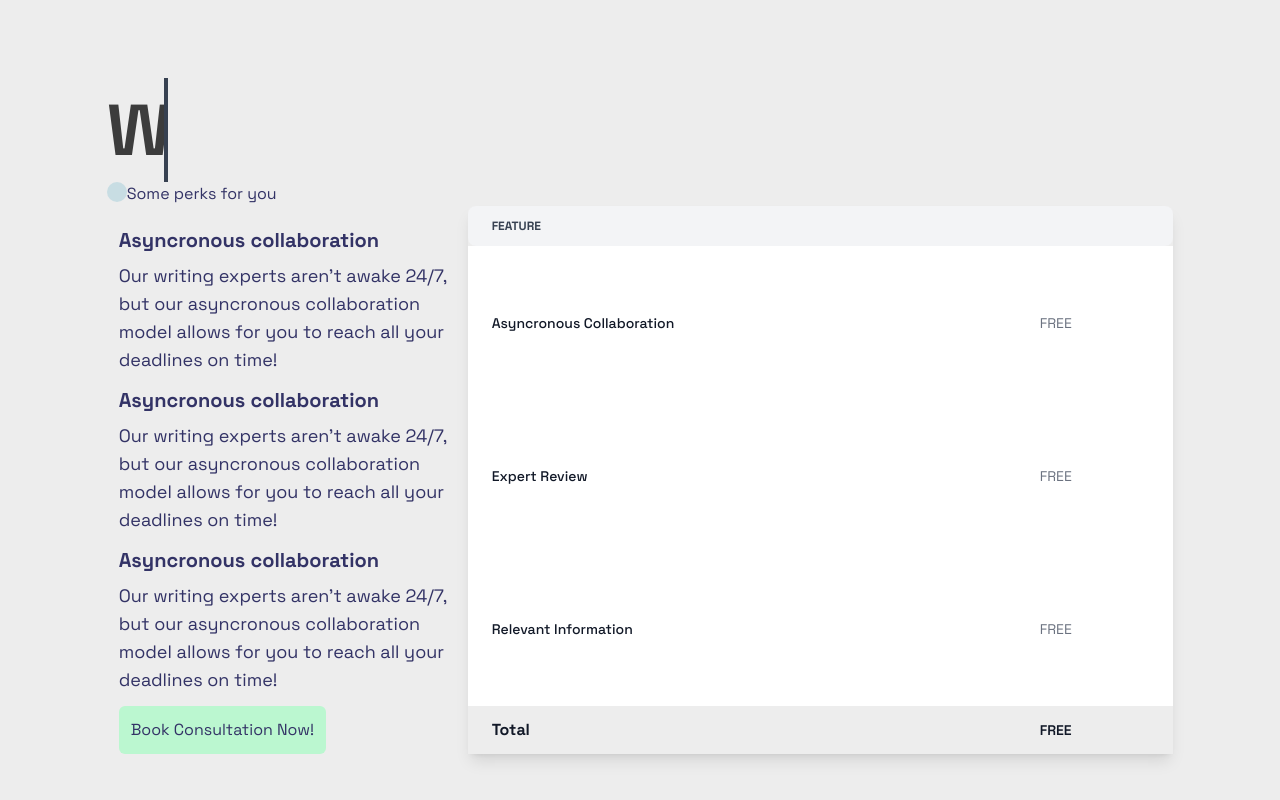
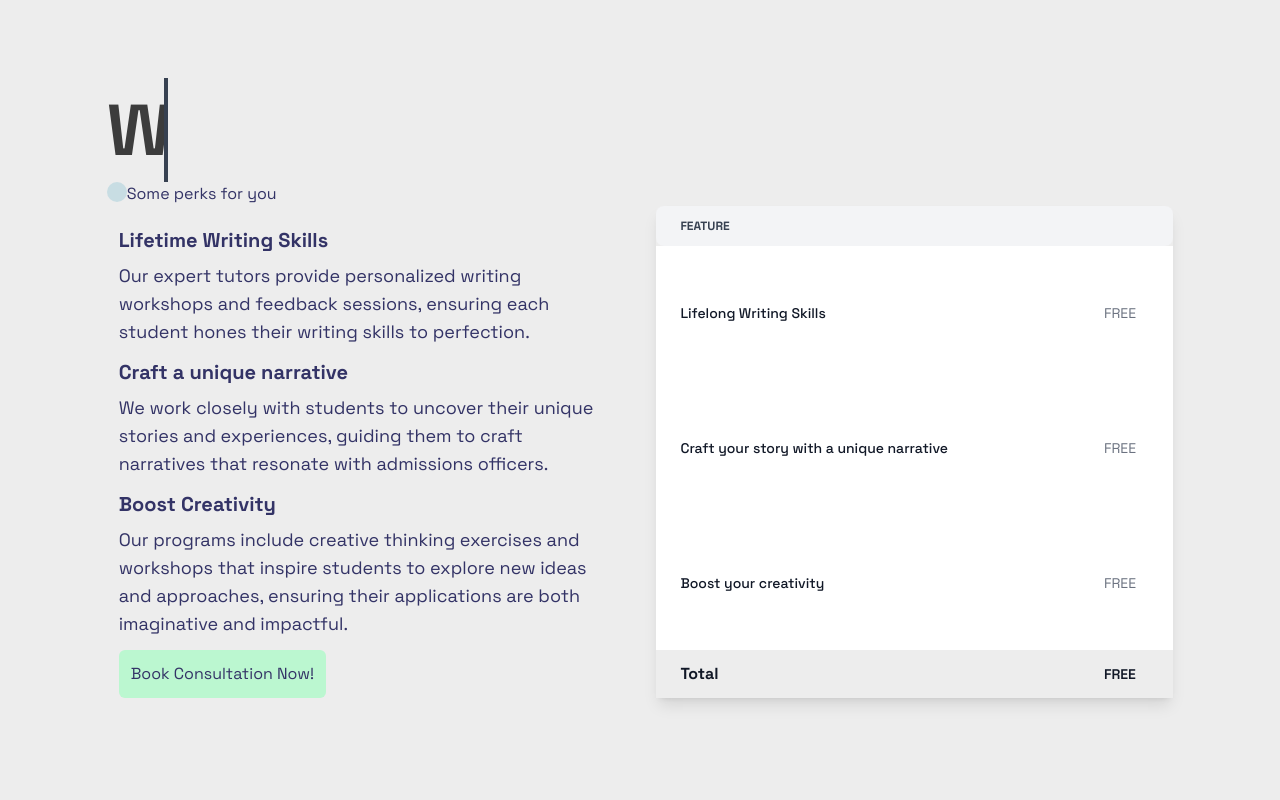
Before and after one commit to denniwang/s4s-website, a Next.js app: page /en/programs in a window 1280 px wide. Shown: the part 3444-4244 px from the top of the page. Built offline with nearby package versions, Linux system fonts and the light colour scheme.

Commit message:
fixed icon sizes and text content

```diff
--- a/src/app/[locale]/programs/page.tsx
+++ b/src/app/[locale]/programs/page.tsx
@@ -78,22 +78,22 @@ export default function About() {
   }
   const WWInfo = [
     {
-      title: 'Asyncronous collaboration',
-      desc: "Our writing experts aren't awake 24/7, but our asyncronous collaboration model allows for you to reach all your deadlines on time!"
+      title: 'Lifetime Writing Skills',
+      desc: 'Our expert tutors provide personalized writing workshops and feedback sessions, ensuring each student hones their writing skills to perfection.'
     },
     {
-      title: 'Asyncronous collaboration',
-      desc: "Our writing experts aren't awake 24/7, but our asyncronous collaboration model allows for you to reach all your deadlines on time!"
+      title: 'Craft a unique narrative',
+      desc: 'We work closely with students to uncover their unique stories and experiences, guiding them to craft narratives that resonate with admissions officers.'
     },
     {
-      title: 'Asyncronous collaboration',
-      desc: "Our writing experts aren't awake 24/7, but our asyncronous collaboration model allows for you to reach all your deadlines on time!"
+      title: 'Boost Creativity',
+      desc: 'Our programs include creative thinking exercises and workshops that inspire students to explore new ideas and approaches, ensuring their applications are both imaginative and impactful.'
     }
   ]
 
   return (
     <>
-      <main className='flex flex-col items-center gap-8'>
+      <main className='flex w-full flex-col items-center gap-8'>
         <section className='items-flex-start flex h-[92vh] flex-row'>
           <div className='flex h-full w-1/2 flex-col justify-between'>
             <div className='program-selector group h-1/2'>
@@ -206,7 +206,7 @@ export default function About() {
           />
           <div className='mt-5 flex flex-col flex-wrap items-center justify-center gap-3 md:flex-row '>
             <IconContext.Provider
-              value={{ size: '4rem', className: 'global-class-name' }}
+              value={{ size: '80px', className: 'global-class-name' }}
             >
               {PJInfo1.map(info => {
                 return (
@@ -238,8 +238,8 @@ export default function About() {
             <div className='h-5 w-5 rounded-full bg-background-secondary'></div>{' '}
             <p>Some perks for you</p> <div className='flex-1'></div>
           </div>
-          <div className='flex flex-row'>
-            <div className='mt-5 flex w-1/2 flex-col gap-3 px-3'>
+          <div className='flex flex-col gap-8 lg:flex-row'>
+            <div className='mt-5 flex w-full flex-col gap-3 px-3 lg:w-1/2'>
               {WWInfo.map(info => {
                 return (
                   <WWPoint
@@ -260,7 +260,7 @@ export default function About() {
               </a>
             </div>
 
-            <table className='w-full text-left text-sm text-gray-500 shadow-lg dark:text-gray-400 rtl:text-right'>
+            <table className='w-full text-left text-sm text-gray-500 shadow-lg dark:text-gray-400 lg:w-1/2 rtl:text-right'>
               <thead className='bg-gray-100 text-xs uppercase text-gray-700 dark:bg-gray-700 dark:text-gray-400'>
                 <tr>
                   <th scope='col' className='rounded-s-lg px-6 py-3'>
@@ -276,7 +276,7 @@ export default function About() {
                     scope='row'
                     className='whitespace-nowrap px-6 py-4 font-medium text-gray-900 dark:text-white'
                   >
-                    Asyncronous Collaboration
+                    Lifelong Writing Skills
                   </th>
                   <td className='px-6 py-4'></td>
                   <td className='px-6 py-4'>FREE</td>
@@ -286,7 +286,7 @@ export default function About() {
                     scope='row'
                     className='whitespace-nowrap px-6 py-4 font-medium text-gray-900 dark:text-white'
                   >
-                    Expert Review
+                    Craft your story with a unique narrative
                   </th>
                   <td className='px-6 py-4'></td>
                   <td className='px-6 py-4'>FREE</td>
@@ -296,7 +296,7 @@ export default function About() {
                     scope='row'
                     className='whitespace-nowrap px-6 py-4 font-medium text-gray-900 dark:text-white'
                   >
-                    Relevant Information
+                    Boost your creativity
                   </th>
                   <td className='px-6 py-4'></td>
                   <td className='px-6 py-4'>FREE</td>
```
